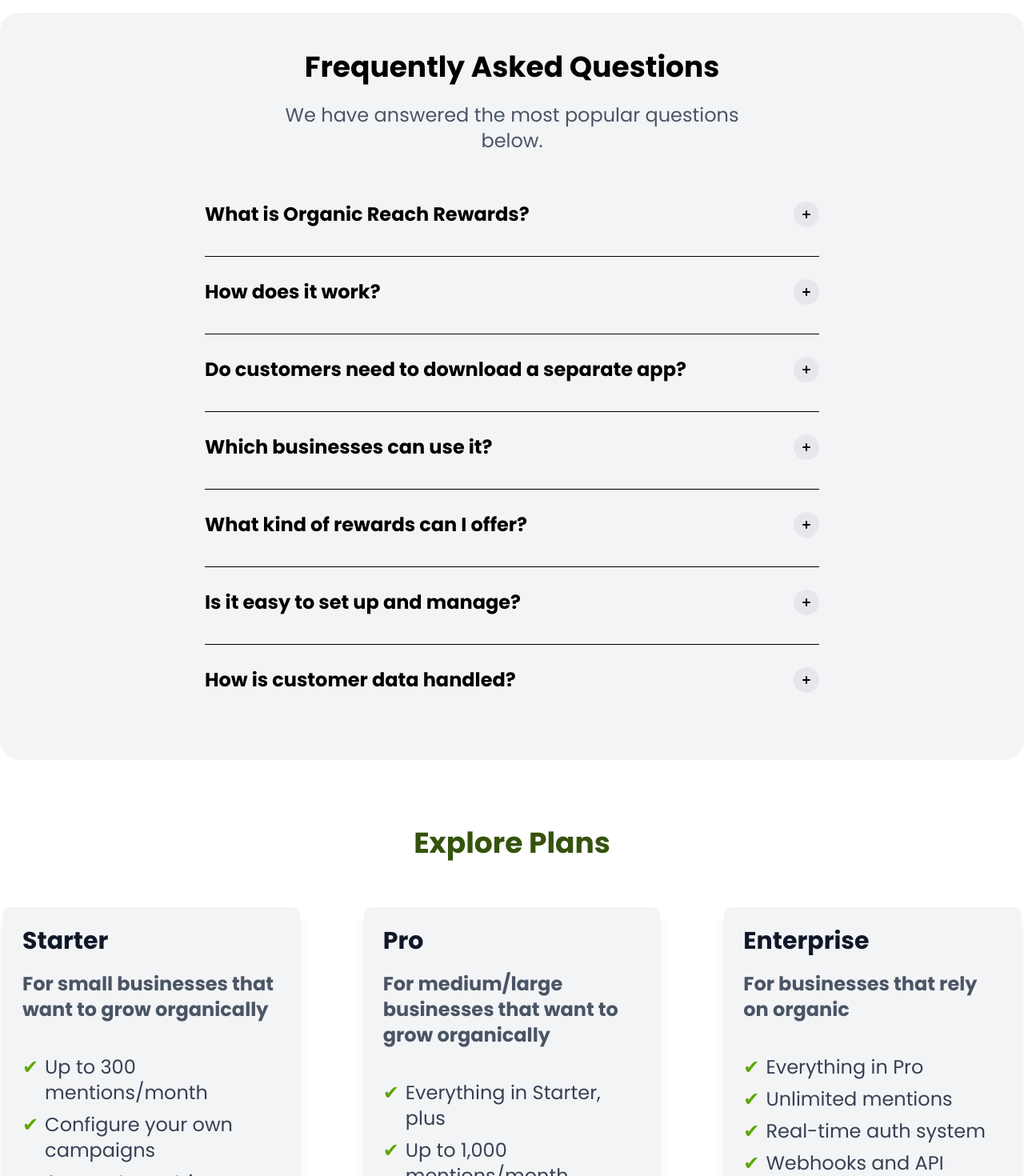
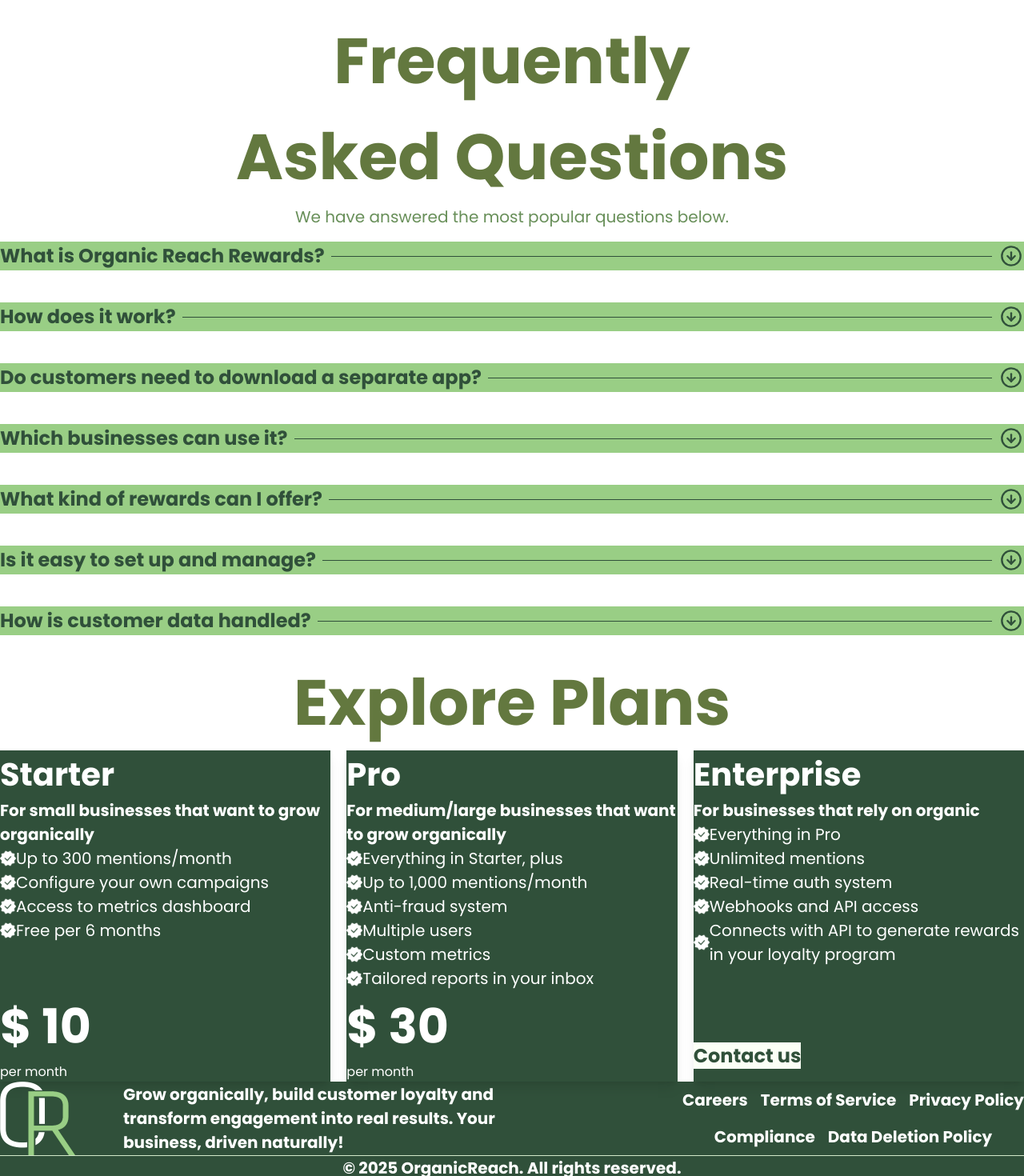
Before and after one commit to AlexPCarvalho/landing-page-OrganicReachRewards, a Next.js app: page / in a window 1280 px wide. Shown: the part 3080-4550 px from the top of the page at 80% size. Built offline with nearby package versions, Linux system fonts and the light colour scheme; a web font is replaced by a local one.

Commit message:
chore: modified faq and plans

```diff
--- a/app/_components/faq.tsx
+++ b/app/_components/faq.tsx
@@ -1,5 +1,7 @@
 "use client";
 import { useState } from "react";
+import Image from "next/image";
+import { CircleArrowDown } from "lucide-react";
 
 const faqItems = [
   {
@@ -47,39 +49,34 @@
   };
 
   return (
-    <section className="py-12 px-4 sm:px-6 md:px-12 rounded-3xl bg-gray-100 pb-">
-      <h2 className="text-3xl sm:text-4xl font-bold mb-6 text-center">
-        Frequently Asked Questions
-      </h2>
-      <p className="text-center  text-2xl mb-8 max-w-xl mx-auto text-gray-600">
+    <div className="  px-[300] pt-[120] pb-[100] ">
+      <div className="pb-[20]">
+        <h1 className=" text-[80px] mb-[-35]  font-bold  text-[#63783F] text-center">
+          Frequently
+        </h1>
+        <h1 className=" text-[80px] font-bold   text-[#63783F] text-center">
+          Asked Questions
+        </h1>
+      </div>
+      <p className="text-center  text-[20px] text-[#688F59] pb-[60]  mx-auto ">
         We have answered the most popular questions below.
       </p>
 
-      <div className="max-w-3xl mx-auto divide-y">
+      <div className=" m-auto  ">
         {faqItems.map((faq, index) => (
           <div key={index} className="py-4">
             <button
               onClick={() => toggleFaq(index)}
-              className="flex justify-between items-center w-full  text-left font-semibold  text-2xl  py-3"
+              className="flex bg-[#99CE85]  px-[48] py-[27.5] justify-between items-center w-full  text-left font-bold text-[24px] text-[#30503A]  "
             >
               {faq.question}
+              <div className="flex-1 border-t px-[24] border-[#30503A] mx-2"></div>
               <div
-                className={`flex items-center justify-center h-8 w-8 rounded-full bg-gray-200 transition-transform duration-300 ${
-                  expandedFaq === index ? "rotate-45" : "rotate-0"
+                className={`flex items-center justify-center h-8 w-8 rounded-full transition-transform duration-300 ${
+                  expandedFaq === index ? "rotate-180" : "rotate-0"
                 }`}
               >
-                <svg
-                  xmlns="http://www.w3.org/2000/svg"
-                  className="h-5 w-5"
-                  viewBox="0 0 20 20"
-                  fill="currentColor"
-                >
-                  <path
-                    fillRule="evenodd"
-                    d="M10 5a1 1 0 011 1v3h3a1 1 0 110 2h-3v3a1 1 0 11-2 0v-3H6a1 1 0 110-2h3V6a1 1 0 011-1z"
-                    clipRule="evenodd"
-                  />
-                </svg>
+                <CircleArrowDown className="text-[#30503A] w-[28px] h-[28px] " />
               </div>
             </button>
             <div
@@ -89,14 +86,14 @@
                   : "max-h-0 opacity-0"
               }`}
             >
-              <p className="pr-2 text-gray-600 font-extralight  text-2xl">
+              <p className="pr-2 text-white bg-[#30503A]   px-[48] py-[27.5] font-light  text-2xl">
                 {faq.answer}
               </p>
             </div>
           </div>
         ))}
       </div>
-    </section>
+    </div>
   );
 };
 
--- a/app/_components/footer.tsx
+++ b/app/_components/footer.tsx
@@ -12,7 +12,7 @@
             height={92}
             alt="Logo Organic``Reach Rewards"
           />
-          <h1 className="pl-[60px] max-w-[600px] text-[20px] font-semibold">
+          <h1 className="pl-[60px] max-w-[600px] text-start text-[20px] font-semibold">
             Grow organically, build customer loyalty and transform engagement
             into real results. Your business, driven naturally!
           </h1>
@@ -31,7 +31,7 @@
           </div>
         </div>
       </div>
-      <div className="text-center text-[20px] font-semibold pt-[30]">
+      <div className="text-center   text-[20px] font-semibold pt-[30]">
         <h1>© 2025 OrganicReach. All rights reserved.</h1>
       </div>
     </footer>
--- a/app/_components/plans.tsx
+++ b/app/_components/plans.tsx
@@ -57,16 +57,16 @@
   };
 
   return (
-    <div className="py-16 mt-5 px-6 md:px-12 lg:px-1">
-      <h2 className="text-center text-4xl font-bold text-lime-900">
+    <div className="pb-[100] px-[300] ">
+      <h2 className="text-center text-[80px] font-bold pb-[60] text-[#63783F]">
         Explore Plans
       </h2>
-      <div className="mt-15 grid grid-cols-1 md:grid-cols-3 lg:grid-cols-3 gap-20">
+      <div className=" grid grid-cols-1 md:grid-cols-3 gap-[20px]">
         {plans.map((plan, index) => (
           <Link
             key={index}
             href={plan.contactLink}
-            className={` bg-gray-100 rounded-lg p-6 flex flex-col justify-between transition-transform duration-300 ${
+            className={` bg-[#30503A]  px-[36] py-[58] flex flex-col justify-between transition-transform duration-300 ${
               hoveredIndex === index
                 ? "transform scale-105 shadow-2xl"
                 : "shadow-lg"
@@ -75,21 +75,29 @@
             onMouseLeave={handleMouseLeave}
           >
             <div>
-              <h3 className="text-3xl font-bold text-gray-900">{plan.name}</h3>
-              <p className="mt-5 text-2xl font-bold text-gray-600">
+              <h3 className="text-[40px] pb-[20] font-bold text-white">{plan.name}</h3>
+              <p className="text-[20px] pb-[95] font-semibold text-white">
                 {plan.description}
               </p>
-              <ul className="mt-10 space-y-2 text-gray-700 text-2xl">
+              <ul className=" text-white  text-[20px]">
                 {plan.features.map((feature, i) => (
-                  <li key={i} className="flex items-start">
-                    <span className="text-lime-600 mr-2">✔</span> {feature}
+                  <li key={i} className="flex gap-[20] pb-[18] ">
+                    <img src="plans.svg" alt="" className=" " /> {feature}
                   </li>
                 ))}
               </ul>
             </div>
-            <div className="mt-50 text-lime-900 text-3xl font-bold">
-              {plan.price}
-              <p className="text-gray-700 font-medium text-[20px]">per month</p>
+            <div className="mt-[95] text-white text-[60px] font-bold">
+              {plan.price === "Contact us" ? (
+                <span className="font-bold bg-[#FBFFF6] py-[12] px-[24] text-[24px] text-[#30503A]">
+                  {plan.price}
+                </span>
+              ) : (
+                <>
+                {plan.price}
+              <p className="text-white font-light text-[16px]">per month</p>
+                </>
+              )}
             </div>
           </Link>
         ))}
--- a/app/_components/title.tsx
+++ b/app/_components/title.tsx
@@ -12,7 +12,7 @@
       className={`${dellaRespira.className} text-center bg-[#30503A]  px-[300] py-[120] text-white   `}
     >
       <div className="">
-        <p className="text-[120px] max-h-[600] pb-[74] ">
+        <p className="text-[120px]  pb-[74] ">
           Connects brands and  customers through  social media.
         </p>
 
```
Also changed, not shown: public/plans.svg (added), 1 other file (tests, documents, lock files or other folders).
